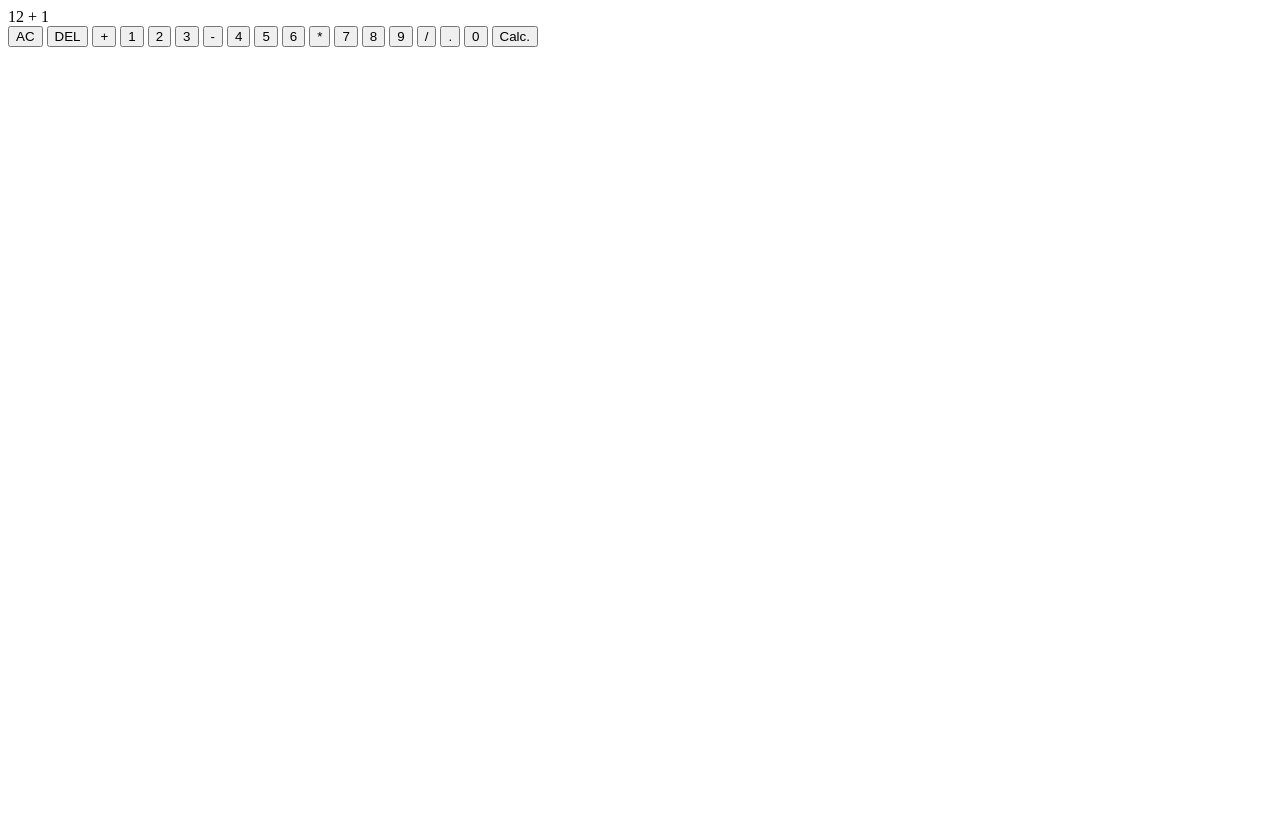
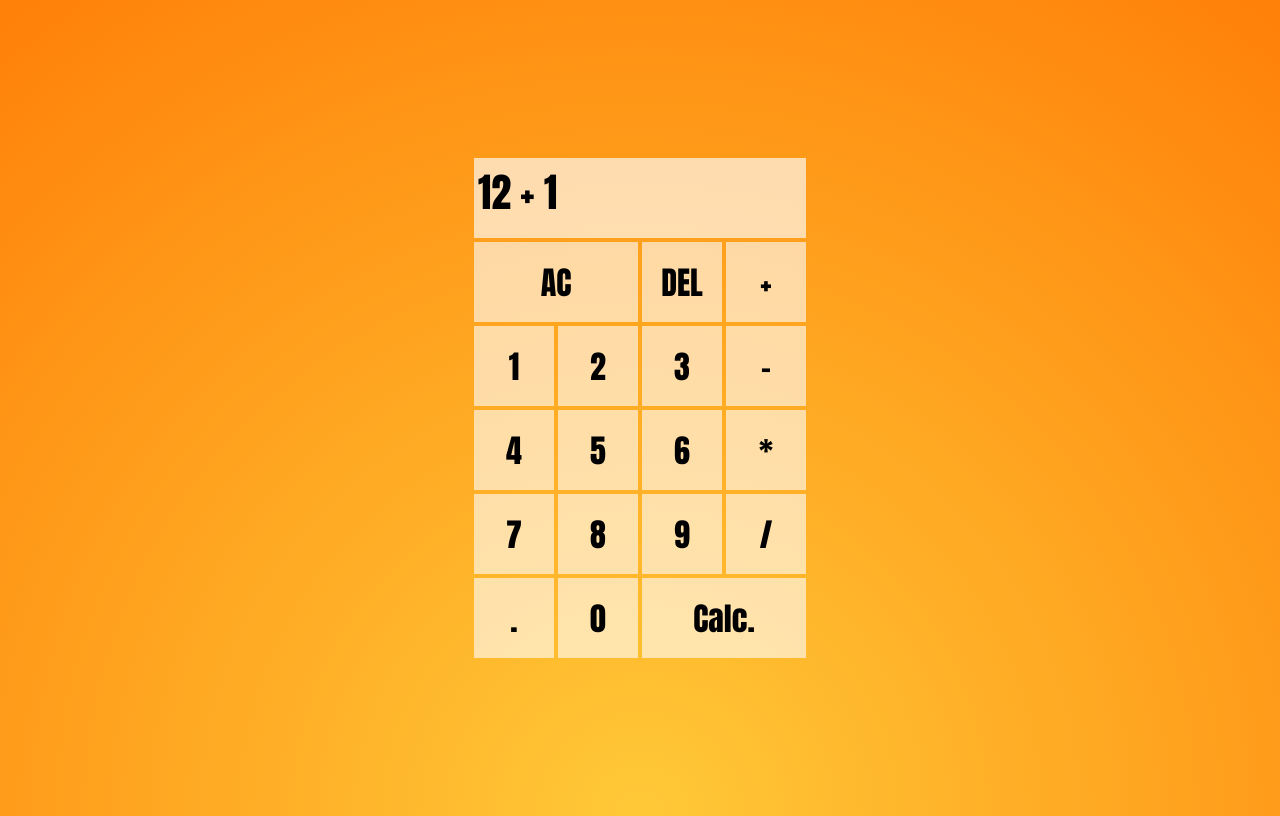
Before and after one commit to aviyacg/calculator, a plain HTML site: page index.html in a window 1280 px wide. Drawn offline with Linux system fonts and the light colour scheme.

Commit message:
Create style.css nad add css to all elements

```diff
--- a/index.html
+++ b/index.html
@@ -4,6 +4,7 @@
     <meta charset="UTF-8">
     <meta http-equiv="X-UA-Compatible" content="IE=edge">
     <meta name="viewport" content="width=device-width, initial-scale=1.0">
+    <link rel="stylesheet" href="style.css">
     <title>Calculate</title>
 </head>
 <body>
--- /dev/null
+++ b/style.css
@@ -0,0 +1,47 @@
+
+body{
+    height: 100vh;
+    display: flex;
+    align-items: center;
+    justify-content: center;
+
+
+    background: radial-gradient(circle at bottom center, #FFC837 15px, #FF8008);
+    font-family: Impact, Haettenschweiler, 'Arial Narrow Bold', sans-serif;
+}
+
+#calculator-grid{
+    display: grid;
+    grid-template-rows: minmax(5rem, auto) repeat(5, 5rem);
+    grid-template-columns: repeat(4, 5rem);
+    gap: 4px;
+}
+
+#display{
+    grid-column: 1 / -1;
+    font-size: 2.5rem;
+    word-wrap: break-word;
+    padding: 4px;
+
+    background-color: rgba(255, 255, 255, 0.65);
+}
+
+#all-clear,
+#calc{
+    grid-column: span 2;
+}
+
+#calculator-grid > button{
+    font-size: 2rem;
+    font-family: inherit;
+
+    outline: none;
+    border: none;
+    cursor: pointer;
+
+    background-color:  rgba(255, 255, 255, 0.6);
+}
+
+#calculator-grid > button:hover{
+    background-color:  rgba(255, 255, 255, 0.7);
+}
```
